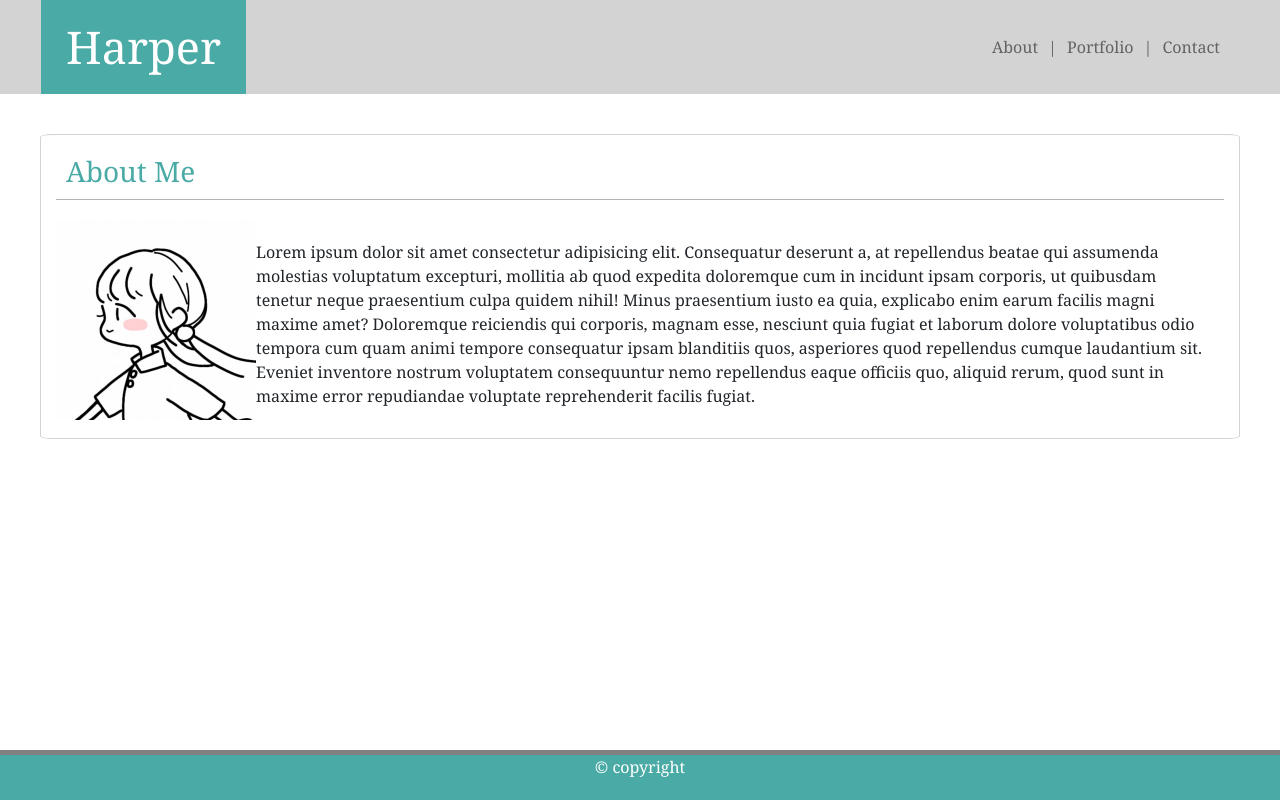
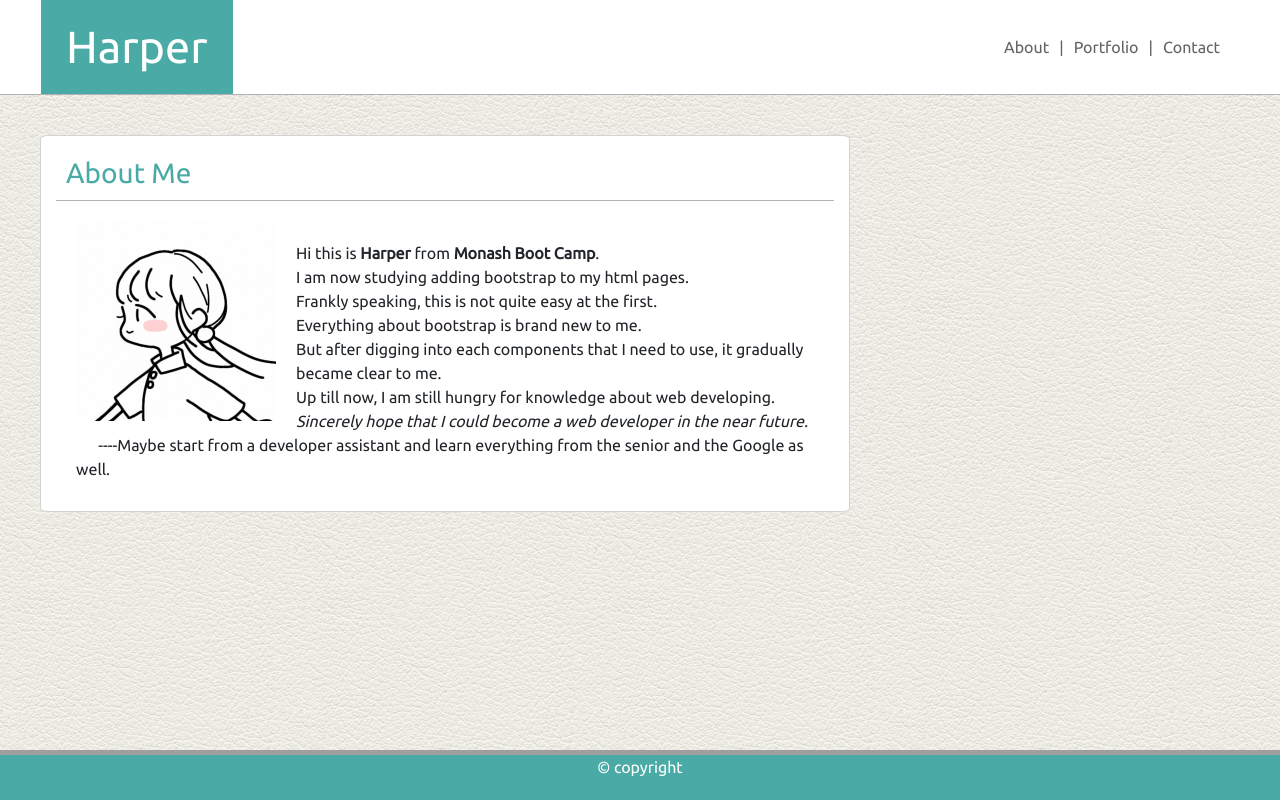
Before and after one commit to harper774/responsive, a plain HTML site: page index.html in a window 1280 px wide. Drawn offline with nearby package versions, Linux system fonts and the light colour scheme; a web font is replaced by a local one.

Commit message:
modified the right margin

```diff
--- a/assets/style/style.css
+++ b/assets/style/style.css
@@ -4,10 +4,11 @@
 }
 
 body{
-    font-family:"Georgia", Times, "Times New Roman", serif;
+    font-family: 'Ubuntu', sans-serif;
 	min-height:100vh;
 	display:flex;
-	flex-direction:column;
+    flex-direction:column;
+    background-image:url(../Picture/leather.png);
 }
 
 .content row{
@@ -15,7 +16,8 @@ body{
 }
 
 .myHeader{
-    background-color:lightgray;
+    background-color:rgb(243, 241, 241);
+    border-bottom:1px solid rgb(179, 177, 177);
 }
 
 .myName h1{
@@ -35,12 +37,19 @@ body{
     /* float:right doesnt work cause float will be
       ignored in flex box */
     justify-content: flex-end;
+    background-color:white;
 
 }
 
 .nav-link{
     color:rgb(100, 98, 98);
     padding:10px 5px;
+}
+
+.nav-link:hover{
+    color:rgb(112, 111, 111);
+    background-color:rgb(191, 190, 190);
+    border-radius:20%;
 }
 
 .headerLine{
@@ -66,6 +75,10 @@ body{
     padding:20px;
 }
 
+.myHeader{
+    background-color:white;
+}
+
 .myHeader h1{
     margin:0px 56px;
     font-size:45px;
@@ -75,13 +88,15 @@ body{
 .contentBox{
 	border:1px solid #d3d3d3;
 	border-radius:1%;
-	padding:10px 15px;
+    padding:10px 15px;
+    background-color:white;
 }
 
 .floatMy{
 	float:left;
     width:200px;
     height:200px;
+    margin:0px 20px;
 }
 
 .card-body{
@@ -94,11 +109,11 @@ body{
 }
 
 .myContainer{
-	flex:1;
+    flex:1;
 }
 
 .footer{
-	border-top:5px solid gray;
+	border-top:5px solid rgb(160, 159, 159);
 	height:50px;
 	background-color:#4aaaa5;
 	color:white;
@@ -131,6 +146,10 @@ body{
 	padding-top:10px;
 }
 
+.card-text{
+    word-wrap:none;
+}
+
 .myPortAll{
     display:flex;
     flex-direction: row;
@@ -156,7 +175,7 @@ body{
         text-align:center;
         color:#ffffff;
         padding:20px 25px;
-        font-family:"Georgia", Times, "Times New Roman", serif;
+        font-family: 'Ubuntu', sans-serif;
     }
 
     .nav{
@@ -196,23 +215,6 @@ body{
         align-self: center;
     }
 
-    /* .card .card-img{
-        width:200px;
-        height:auto;
-        align-self: center;
-    }
-
-    .card p{
-        position:absolute;
-        width:100%;
-        height:40px;
-        bottom:5px;
-        background-color:#4aaaa5;
-        text-align:center;
-        padding-top:10px;
-
-    } */
-
 }
 
 @media screen and (min-width:671px) and (max-width:768px){
@@ -226,7 +228,7 @@ body{
         text-align:center;
         color:#ffffff;
         padding:20px 25px;
-        font-family:"Georgia", Times, "Times New Roman", serif;
+        font-family: 'Ubuntu', sans-serif;
     }
 
     .nav{
@@ -244,6 +246,7 @@ body{
         display:flex;
         flex-direction: column;
         flex-wrap:wrap;
+        justify-content: center;
     }
     .contentPara .myPort{
         padding:10px;
@@ -256,9 +259,21 @@ body{
 }
 
 @media screen and (min-width:769px) and (max-width:980px){
-
+    .myPortAll{
+        display:flex;
+        flex-direction: row;
+        flex-wrap:wrap;
+        justify-content: center;
+    }
 }
 
 @media screen and (min-width:981px){
+    .content{
+        width:850px;
+        margin-right:auto;
+    }
 
+    .myPortAll{
+        justify-content: center;
+    }
 }
--- a/index.html
+++ b/index.html
@@ -8,6 +8,8 @@
     <!-- <link rel = "stylesheet" type = "text/css" href = "assets/style/CSS_reset.css"> -->
     <link rel = "stylesheet" href = "https://stackpath.bootstrapcdn.com/bootstrap/4.3.1/css/bootstrap.min.css" integrity = "sha384-ggOyR0iXCbMQv3Xipma34MD+dH/1fQ784/j6cY/iJTQUOhcWr7x9JvoRxT2MZw1T" crossorigin = "anonymous">
     <link rel = "stylesheet" type = "text/css" href = "assets/style/style.css">
+    <link href="https://fonts.googleapis.com/css?family=Mansalva&display=swap" rel="stylesheet">
+    <link href="https://fonts.googleapis.com/css?family=Ubuntu&display=swap" rel="stylesheet">
 
     <title>This is Harper's Website</title>
 </head>
@@ -56,7 +58,16 @@
                             </div>
                             <div class="card-body">
                                 <p class="card-text">
-                                    Lorem ipsum dolor sit amet consectetur adipisicing elit. Consequatur deserunt a, at repellendus beatae qui assumenda molestias voluptatum excepturi, mollitia ab quod expedita doloremque cum in incidunt ipsam corporis, ut quibusdam tenetur neque praesentium culpa quidem nihil! Minus praesentium iusto ea quia, explicabo enim earum facilis magni maxime amet? Doloremque reiciendis qui corporis, magnam esse, nesciunt quia fugiat et laborum dolore voluptatibus odio tempora cum quam animi tempore consequatur ipsam blanditiis quos, asperiores quod repellendus cumque laudantium sit. Eveniet inventore nostrum voluptatem consequuntur nemo repellendus eaque officiis quo, aliquid rerum, quod sunt in maxime error repudiandae voluptate reprehenderit facilis fugiat.
+                                    Hi this is <strong>Harper</strong> from <strong>Monash Boot Camp</strong>.<br>
+                                    I am now studying adding bootstrap to my html pages.<br>
+                                    Frankly speaking, this is not quite easy at the first.<br>
+                                    Everything about bootstrap is brand new to me.<br>
+                                    But after digging into each components that I need to use,
+                                    it gradually became clear to me.<br>
+                                    Up till now, I am still hungry for knowledge about web developing.<br>
+                                    <em>Sincerely hope that I could become a web developer in the near future.</em><br>
+                                    &nbsp;&nbsp;&nbsp;&nbsp;&nbsp;
+                                    ----Maybe start from a developer assistant and learn everything from the senior and the Google as well.<br>
                                 </p>
                             </div>
                         </div>
```
Also changed, not shown: contact.html (+6 -2 lines), portfolio.html (+11 -7 lines), 2 other files.
